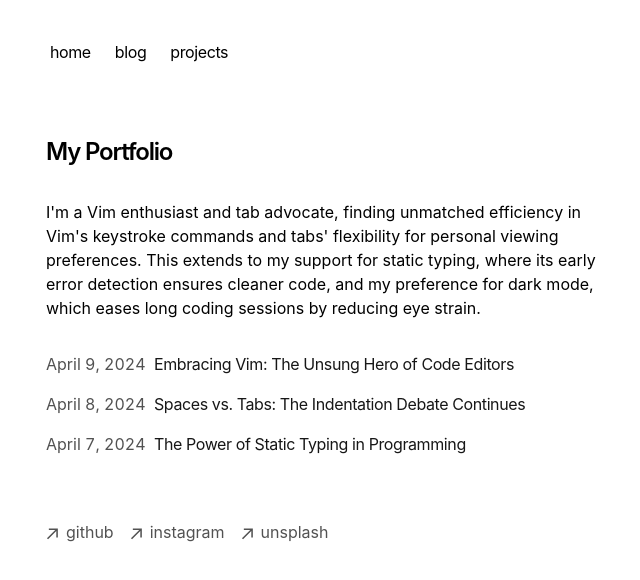
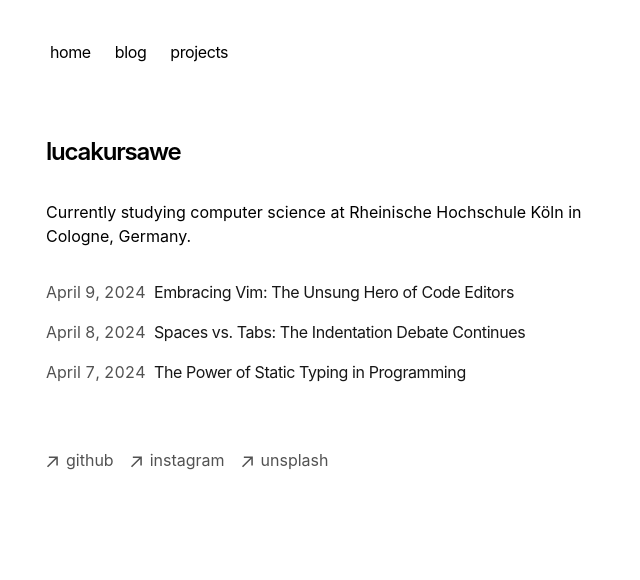
Before and after one commit to lucakursawe/lucakursawe, a Next.js app: page / in a window 1280 px wide. Shown: the top 580 px of the page, without its empty margins (306-946 px from the left). Built offline with nearby package versions, Linux system fonts and the light colour scheme.

Commit message:
// Content:

```diff
--- a/app/layout.tsx
+++ b/app/layout.tsx
@@ -11,15 +11,15 @@ import { baseUrl } from './sitemap'
 export const metadata: Metadata = {
   metadataBase: new URL(baseUrl),
   title: {
-    default: 'Next.js Portfolio Starter',
-    template: '%s | Next.js Portfolio Starter',
+    default: 'lucakursawe',
+    template: '%s | lucakursawe',
   },
-  description: 'This is my portfolio.',
+  description: 'lucakursawe.',
   openGraph: {
-    title: 'My Portfolio',
-    description: 'This is my portfolio.',
+    title: 'portfolio',
+    description: 'this is my portfolio.',
     url: baseUrl,
-    siteName: 'My Portfolio',
+    siteName: 'portfolio',
     locale: 'en_US',
     type: 'website',
   },
--- a/app/page.tsx
+++ b/app/page.tsx
@@ -4,14 +4,10 @@ export default function Page() {
   return (
     <section>
       <h1 className="mb-8 text-2xl font-semibold tracking-tighter">
-        My Portfolio
+        lucakursawe
       </h1>
       <p className="mb-4">
-        {`I'm a Vim enthusiast and tab advocate, finding unmatched efficiency in
-        Vim's keystroke commands and tabs' flexibility for personal viewing
-        preferences. This extends to my support for static typing, where its
-        early error detection ensures cleaner code, and my preference for dark
-        mode, which eases long coding sessions by reducing eye strain.`}
+        {`Currently studying computer science at Rheinische Hochschule Köln in Cologne, Germany.`}
       </p>
       <div className="my-8">
         <BlogPosts />
```
